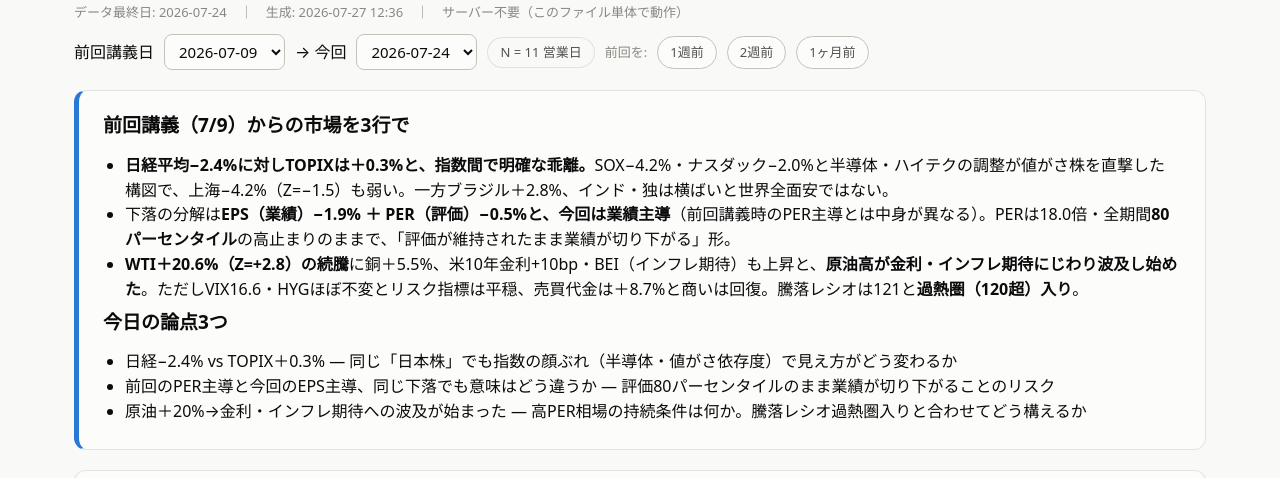
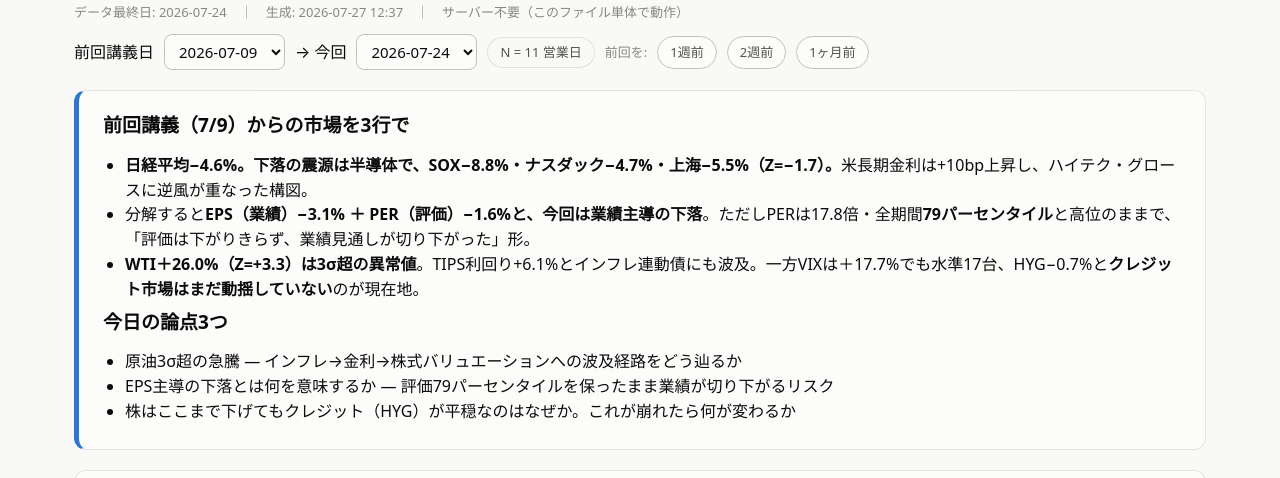
Before and after one commit to akami-s/kouza-public, a plain HTML site: page archive/2026-07-24.html in a window 1280 px wide. Shown: the part 68-546 px from the top of the page. Drawn offline with Linux system fonts and the light colour scheme.

Commit message:
講座ダッシュボード 2026-07-24（2026-07-09 → 2026-07-24）

```diff
--- a/archive/2026-07-24.html
+++ b/archive/2026-07-24.html
@@ -132,7 +132,7 @@ footer{margin-top:28px;color:var(--muted);font-size:12px;text-align:center}
 
 <header>
   <h1>講座用 市況ダッシュボード</h1>
-  <div class="meta">データ最終日: <span id="lastDate"></span>　｜　生成: 2026-07-27 12:36　｜　サーバー不要（このファイル単体で動作）</div>
+  <div class="meta">データ最終日: <span id="lastDate"></span>　｜　生成: 2026-07-27 12:37　｜　サーバー不要（このファイル単体で動作）</div>
   <div class="controls">
     <span>前回講義日</span> <select id="prevSel"></select>
     <span>→ 今回</span> <select id="currSel"></select>
@@ -146,15 +146,15 @@ footer{margin-top:28px;color:var(--muted);font-size:12px;text-align:center}
 
 <section class="card summary" id="summarySec"><h2>前回講義（7/9）からの市場を3行で</h2>
 <ul>
-  <li><b>日経平均−2.4%に対しTOPIXは＋0.3%と、指数間で明確な乖離。</b>SOX−4.2%・ナスダック−2.0%と半導体・ハイテクの調整が値がさ株を直撃した構図で、上海−4.2%（Z=−1.5）も弱い。一方ブラジル＋2.8%、インド・独は横ばいと世界全面安ではない。</li>
-  <li>下落の分解は<b>EPS（業績）−1.9% ＋ PER（評価）−0.5%と、今回は業績主導</b>（前回講義時のPER主導とは中身が異なる）。PERは18.0倍・全期間<b>80パーセンタイル</b>の高止まりのままで、「評価が維持されたまま業績が切り下がる」形。</li>
-  <li><b>WTI＋20.6%（Z=+2.8）の続騰</b>に銅＋5.5%、米10年金利+10bp・BEI（インフレ期待）も上昇と、<b>原油高が金利・インフレ期待にじわり波及し始めた</b>。ただしVIX16.6・HYGほぼ不変とリスク指標は平穏、売買代金は＋8.7%と商いは回復。騰落レシオは121と<b>過熱圏（120超）入り</b>。</li>
+  <li><b>日経平均−4.6%。下落の震源は半導体で、SOX−8.8%・ナスダック−4.7%・上海−5.5%（Z=−1.7）。</b>米長期金利は+10bp上昇し、ハイテク・グロースに逆風が重なった構図。</li>
+  <li>分解すると<b>EPS（業績）−3.1% ＋ PER（評価）−1.6%と、今回は業績主導の下落</b>。ただしPERは17.8倍・全期間<b>79パーセンタイル</b>と高位のままで、「評価は下がりきらず、業績見通しが切り下がった」形。</li>
+  <li><b>WTI＋26.0%（Z=+3.3）は3σ超の異常値</b>。TIPS利回り+6.1%とインフレ連動債にも波及。一方VIXは＋17.7%でも水準17台、HYG−0.7%と<b>クレジット市場はまだ動揺していない</b>のが現在地。</li>
 </ul>
 <h2>今日の論点3つ</h2>
 <ul>
-  <li>日経−2.4% vs TOPIX＋0.3% — 同じ「日本株」でも指数の顔ぶれ（半導体・値がさ依存度）で見え方がどう変わるか</li>
-  <li>前回のPER主導と今回のEPS主導、同じ下落でも意味はどう違うか — 評価80パーセンタイルのまま業績が切り下がることのリスク</li>
-  <li>原油＋20%→金利・インフレ期待への波及が始まった — 高PER相場の持続条件は何か。騰落レシオ過熱圏入りと合わせてどう構えるか</li>
+  <li>原油3σ超の急騰 — インフレ→金利→株式バリュエーションへの波及経路をどう辿るか</li>
+  <li>EPS主導の下落とは何を意味するか — 評価79パーセンタイルを保ったまま業績が切り下がるリスク</li>
+  <li>株はここまで下げてもクレジット（HYG）が平穏なのはなぜか。これが崩れたら何が変わるか</li>
 </ul></section>
 
 <section class="card">
```
Also changed, not shown: archive.html (+1 -1 lines), index.html (+7 -7 lines), archive/manifest.json.
